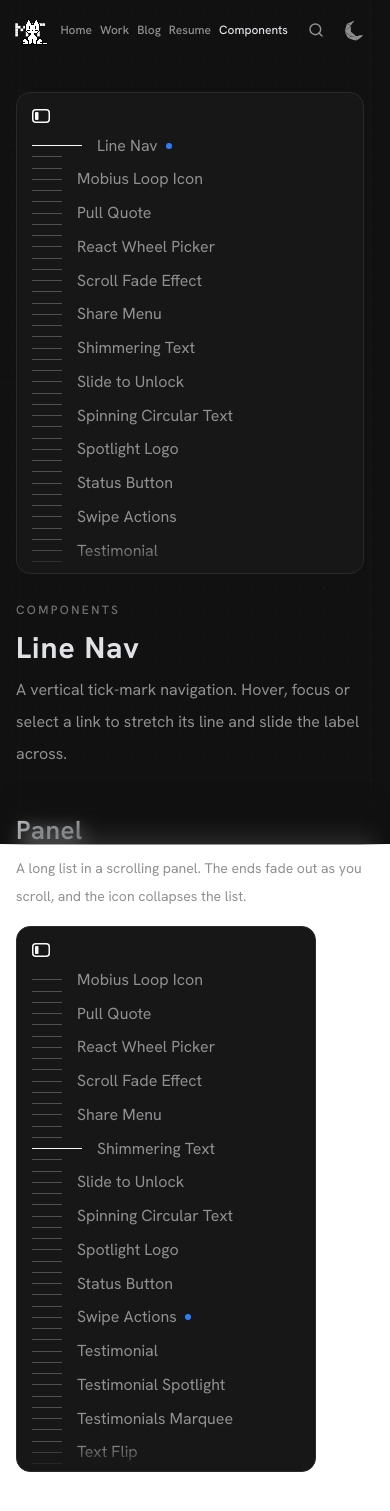
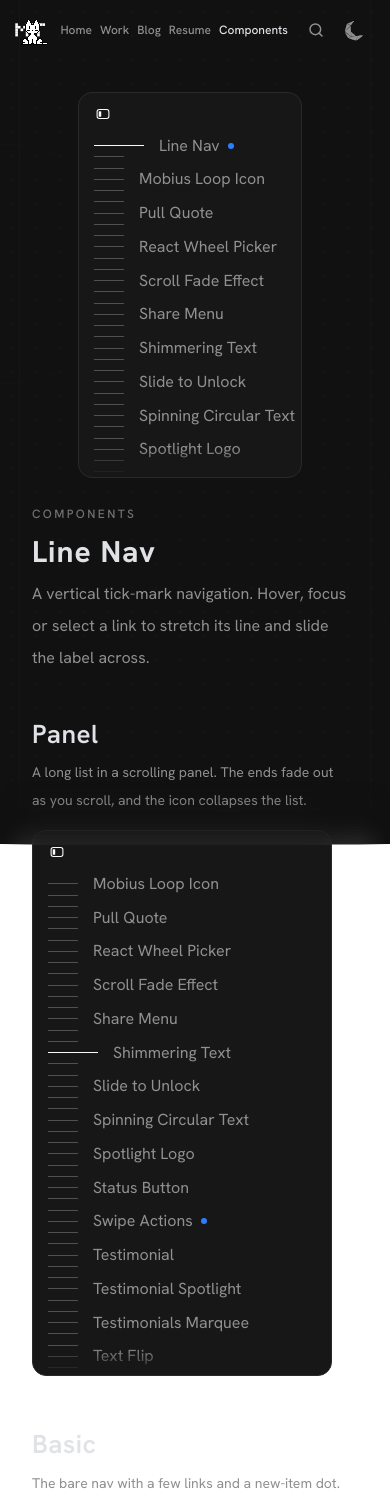
Before and after one commit to meghrajthakre/My-portfolio, a React (Vite) app in the folder frontend/: page /components in a window 390 px wide. Shown: the top 1511 px of the page. Built offline with nearby package versions, Linux system fonts and the light colour scheme; no server answers.

Commit message:
feat: update layout and styles for Components and ComponentsSidebar for improved responsiveness

```diff
--- a/frontend/src/Pages/Components/Components.jsx
+++ b/frontend/src/Pages/Components/Components.jsx
@@ -100,12 +100,11 @@ const Components = () => {
   }, []);
 
   return (
-    <div className="mx-auto flex min-h-[70vh] w-full max-w-6xl flex-col gap-6 px-4 py-8 text-[var(--color-text)] sm:px-6 lg:flex-row lg:gap-10 lg:py-12">
-      <aside className="w-full shrink-0 self-start lg:w-64">
-        <div
-          className="lg:fixed lg:top-24 lg:z-30 lg:w-64"
+    <div className="min-h-[70vh] py-8 text-[var(--color-text)] lg:py-12">
+      <aside
+        className="mx-auto mb-6 w-full max-w-64 px-4 xl:fixed xl:top-24 xl:z-30 xl:mb-0 xl:w-56 xl:max-w-none xl:px-0"
         style={{
-            left: "max(1rem, calc((100vw - 72rem) / 2 - 1rem))",
+          left: "max(1rem, calc((100vw - 48rem) / 2 - 15rem))",
         }}
       >
         <ComponentsSidebar
@@ -113,10 +112,10 @@ const Components = () => {
           activeHref={active.href}
           onItemClick={handleItemClick}
         />
-        </div>
       </aside>
 
-      <article className="min-w-0 flex-1">
+      <main className="mx-auto min-h-[70vh] w-full max-w-3xl px-8">
+        <article className="min-w-0">
           {ActiveComponent ? (
             <ActiveComponent />
           ) : (
@@ -138,10 +137,15 @@ const Components = () => {
               />
             )}
             {next && (
-            <PagerLink item={next} direction="next" onClick={handleItemClick} />
+              <PagerLink
+                item={next}
+                direction="next"
+                onClick={handleItemClick}
+              />
             )}
           </nav>
         </article>
+      </main>
     </div>
   );
 };
--- a/frontend/src/Pages/Components/ComponentsSidebar.jsx
+++ b/frontend/src/Pages/Components/ComponentsSidebar.jsx
@@ -111,13 +111,13 @@ export function ComponentsSidebar({
         aria-label={open ? "Collapse component list" : "Expand component list"}
         className="absolute top-4 left-[15px] z-10 -m-1 rounded-md p-1 text-foreground transition-opacity outline-hidden hover:opacity-70 focus-visible:ring-2 focus-visible:ring-foreground/30"
       >
-        <SidebarIcon className="h-3.5 w-[18px]" />
+        <SidebarIcon className="h-2.5 w-[18px]" />
       </button>
 
       <ScrollFade
         id={listId}
         className={cn(
-          "max-h-[min(60dvh,30rem)] px-[15px] lg:max-h-[calc(100dvh-6rem)]",
+          "max-h-[min(50dvh,24rem)] px-[15px] lg:max-h-[calc(100dvh-10rem)]",
           listClassName,
           !open && "hidden"
         )}
```
Lines whose indentation alone changed are shown as unchanged.
